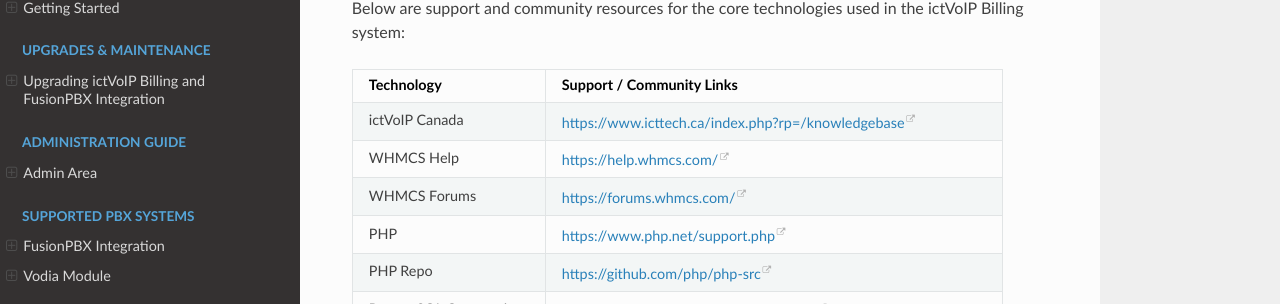
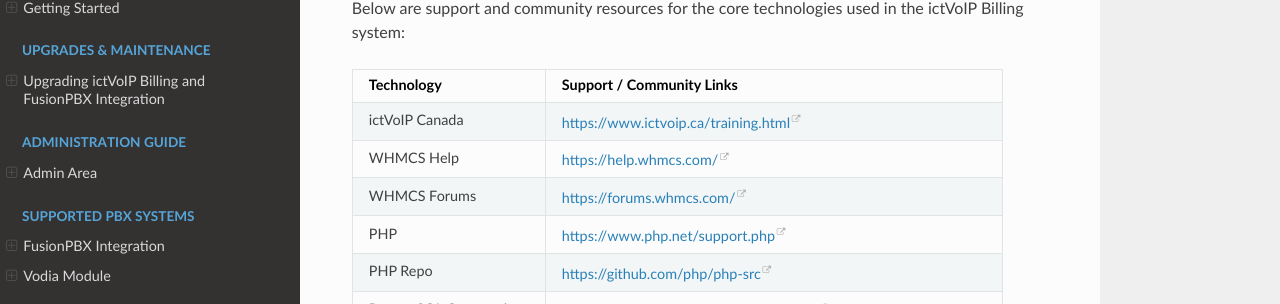
Before and after one commit to ictvoip/ictvoip-docs, a Sphinx documentation site: the page built from docs/source/index.rst, in a window 1280 px wide and 900 px high, scrolled down 8858 px. Shown: the part 144-448 px from the top of the window. Built offline with Sphinx 7.4.7 and the Read the Docs theme 3.1.0, drawn with Linux system fonts in a browser that asks for light colours; pages that are not in the unit, such as notebooks, are missing from menus; part of the change alters nothing that is shown.

Commit message:
support update

```diff
--- a/docs/source/index.rst
+++ b/docs/source/index.rst
@@ -280,7 +280,7 @@ Below are support and community resources for the core technologies used in the
 +-------------------------+--------------------------------------------------------------+
 | Technology              | Support / Community Links                                    |
 +=========================+==============================================================+
-| ictVoIP Canada          | https://www.icttech.ca/index.php?rp=/knowledgebase           |
+| ictVoIP Canada          | https://www.ictvoip.ca/training.html                         |
 +-------------------------+--------------------------------------------------------------+
 | WHMCS Help              | https://help.whmcs.com/                                      |
 +-------------------------+--------------------------------------------------------------+
```
